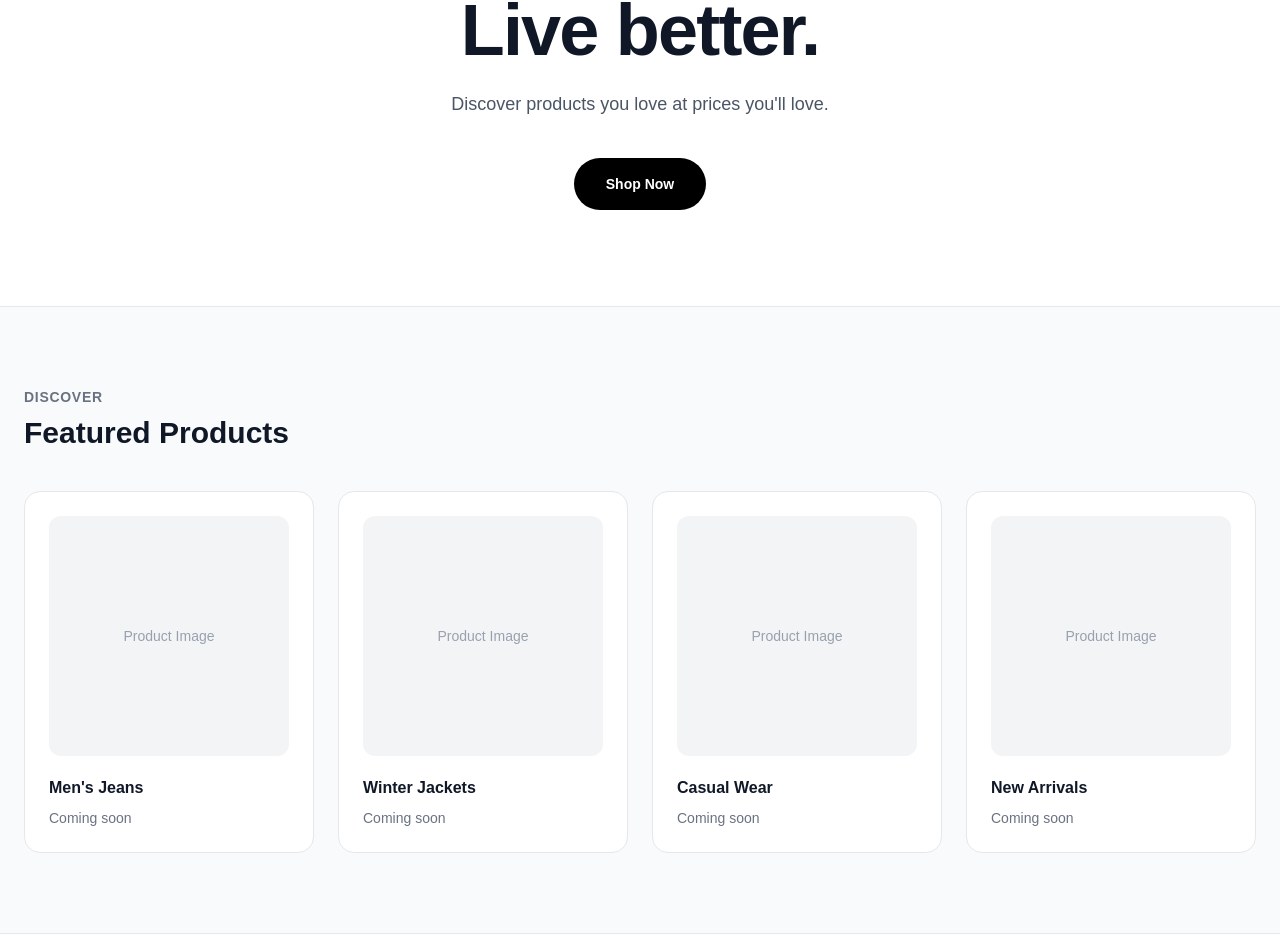
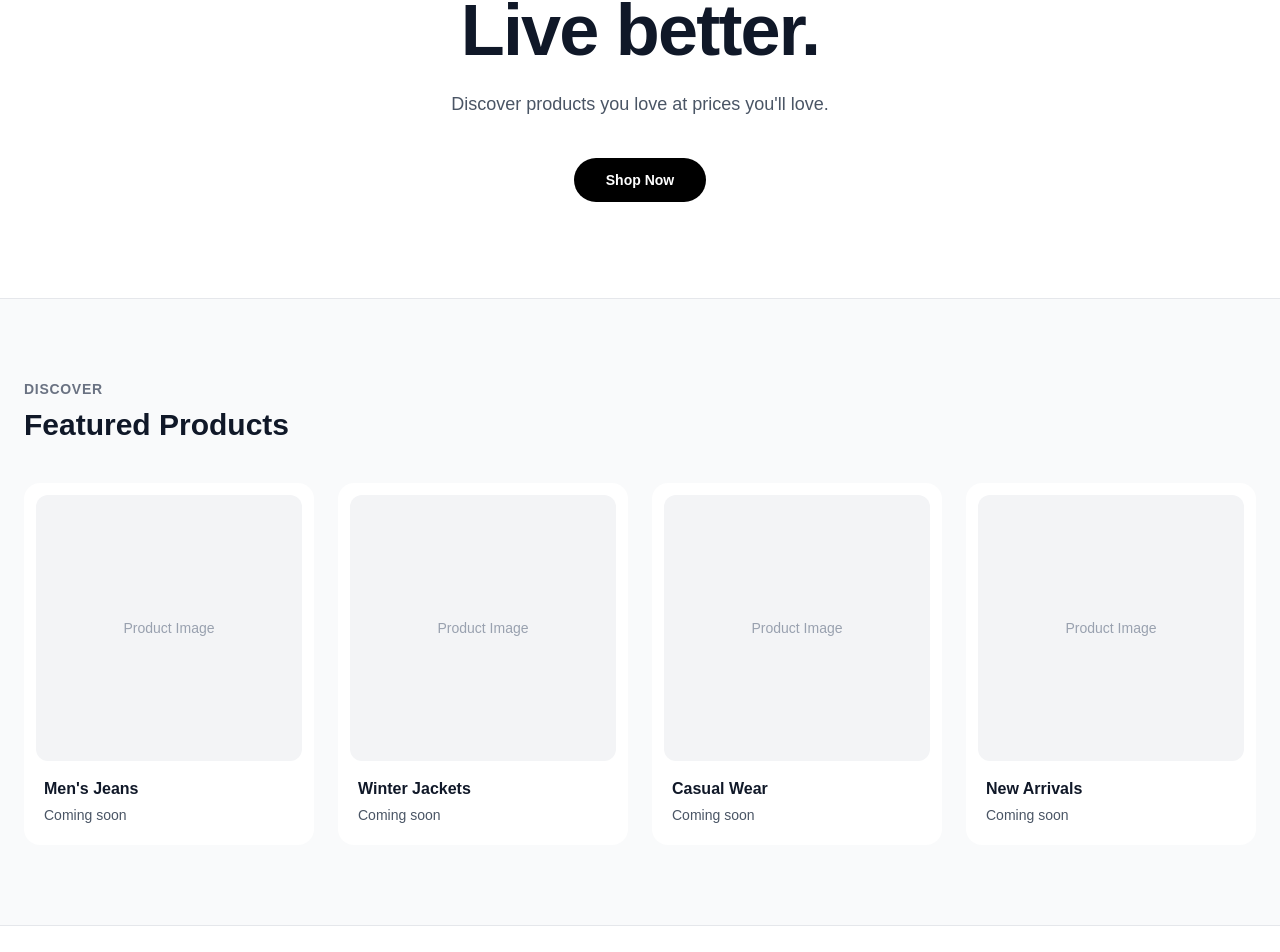
Before and after one commit to alexitalyin-art/shopigo, a Next.js app: page / in a window 1280 px wide. Shown: the part 361-1313 px from the top of the page. Built offline with nearby package versions, Linux system fonts and the light colour scheme.

Commit message:
Improve product card hover effects

```diff
--- a/app/page.tsx
+++ b/app/page.tsx
@@ -1,4 +1,6 @@
 import Header from "@/components/Header";
+import Button from "@/components/ui/Button";
+import ProductCard from "@/components/ui/ProductCard";
 
 export default function Home() {
   return (
@@ -23,9 +25,9 @@ export default function Home() {
           Discover products you love at prices you'll love.
         </p>
 
-        <button className="mt-10 rounded-full bg-black px-8 py-4 text-sm font-semibold text-white transition hover:bg-gray-800">
-          Shop Now
-        </button>
+        <div className="mt-10">
+          <Button>Shop Now</Button>
+        </div>
       </section>
 
       {/* Featured Products */}
@@ -48,24 +50,11 @@ export default function Home() {
               "Casual Wear",
               "New Arrivals",
             ].map((product) => (
-              <div
+              <ProductCard
                 key={product}
-                className="rounded-2xl border border-gray-200 bg-white p-6"
-              >
-                <div className="flex aspect-square items-center justify-center rounded-xl bg-gray-100">
-                  <span className="text-sm text-gray-400">
-                    Product Image
-                  </span>
-                </div>
-
-                <h3 className="mt-5 font-semibold">
-                  {product}
-                </h3>
-
-                <p className="mt-2 text-sm text-gray-500">
-                  Coming soon
-                </p>
-              </div>
+                name={product}
+                price="Coming soon"
+              />
             ))}
           </div>
         </div>
--- /dev/null
+++ b/components/ui/Button.tsx
@@ -0,0 +1,31 @@
+type ButtonProps = {
+  children: React.ReactNode;
+  type?: "button" | "submit" | "reset";
+  variant?: "primary" | "secondary";
+  onClick?: () => void;
+};
+
+export default function Button({
+  children,
+  type = "button",
+  variant = "primary",
+  onClick,
+}: ButtonProps) {
+  const baseStyles =
+    "rounded-full px-8 py-3 text-sm font-semibold transition";
+
+  const variantStyles =
+    variant === "primary"
+      ? "bg-black text-white hover:bg-gray-800"
+      : "border border-gray-300 bg-white text-gray-900 hover:bg-gray-100";
+
+  return (
+    <button
+      type={type}
+      onClick={onClick}
+      className={`${baseStyles} ${variantStyles}`}
+    >
+      {children}
+    </button>
+  );
+}
--- /dev/null
+++ b/components/ui/ProductCard.tsx
@@ -0,0 +1,43 @@
+type ProductCardProps = {
+  name: string;
+  price?: string;
+  image?: string;
+};
+
+export default function ProductCard({
+  name,
+  price,
+  image,
+}: ProductCardProps) {
+  return (
+    <article className="group cursor-pointer rounded-2xl bg-white p-3 transition-all duration-300 hover:-translate-y-2 hover:shadow-xl">
+      {/* Product Image */}
+      <div className="flex aspect-square items-center justify-center overflow-hidden rounded-xl bg-gray-100">
+        {image ? (
+          <img
+            src={image}
+            alt={name}
+            className="h-full w-full object-cover transition-transform duration-500 group-hover:scale-105"
+          />
+        ) : (
+          <span className="text-sm text-gray-400 transition-transform duration-300 group-hover:scale-110">
+            Product Image
+          </span>
+        )}
+      </div>
+
+      {/* Product Information */}
+      <div className="px-2 pb-2 pt-4">
+        <h3 className="font-semibold text-gray-900 transition-colors duration-300 group-hover:text-gray-600">
+          {name}
+        </h3>
+
+        {price && (
+          <p className="mt-1 text-sm text-gray-600">
+            {price}
+          </p>
+        )}
+      </div>
+    </article>
+  );
+}
```
